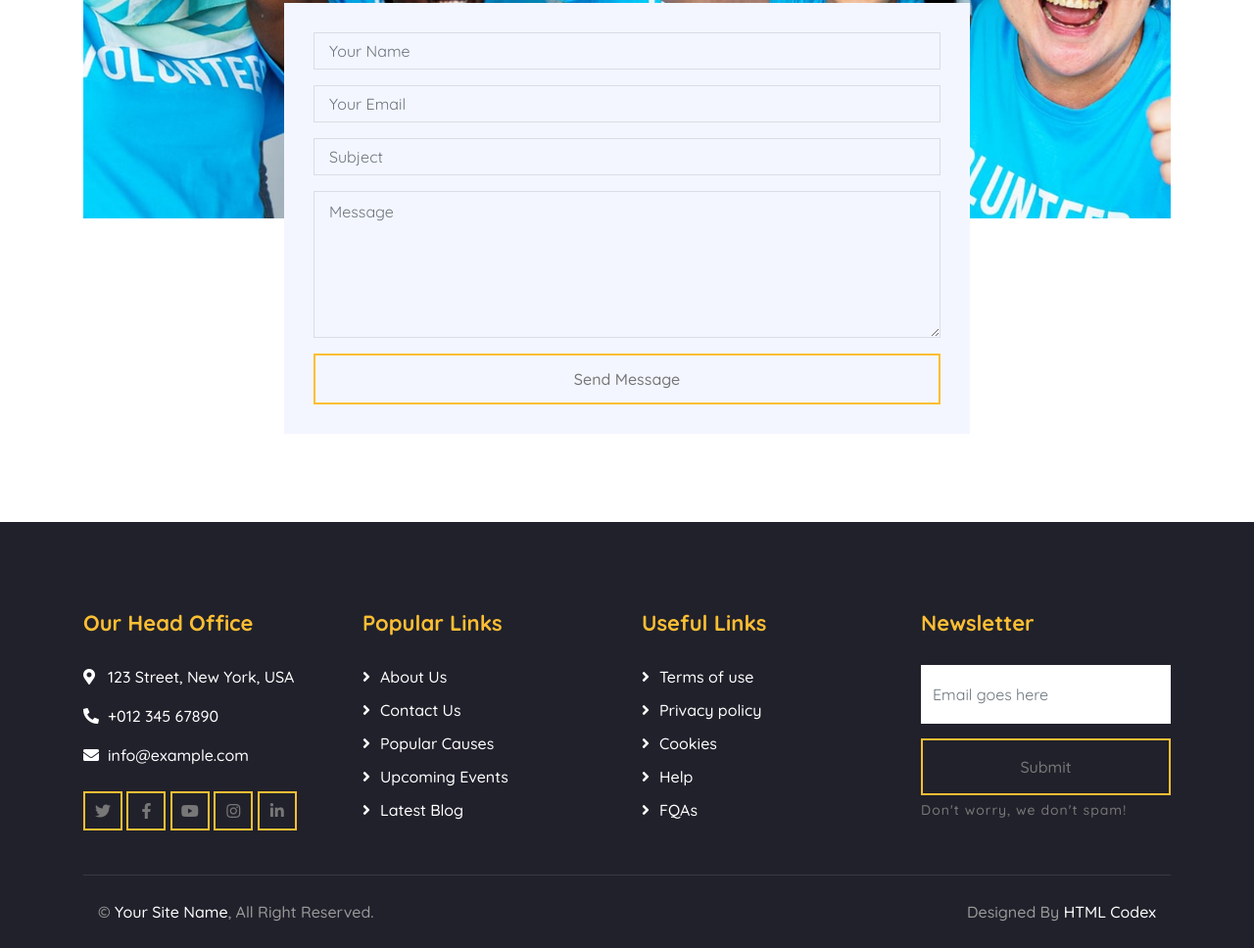
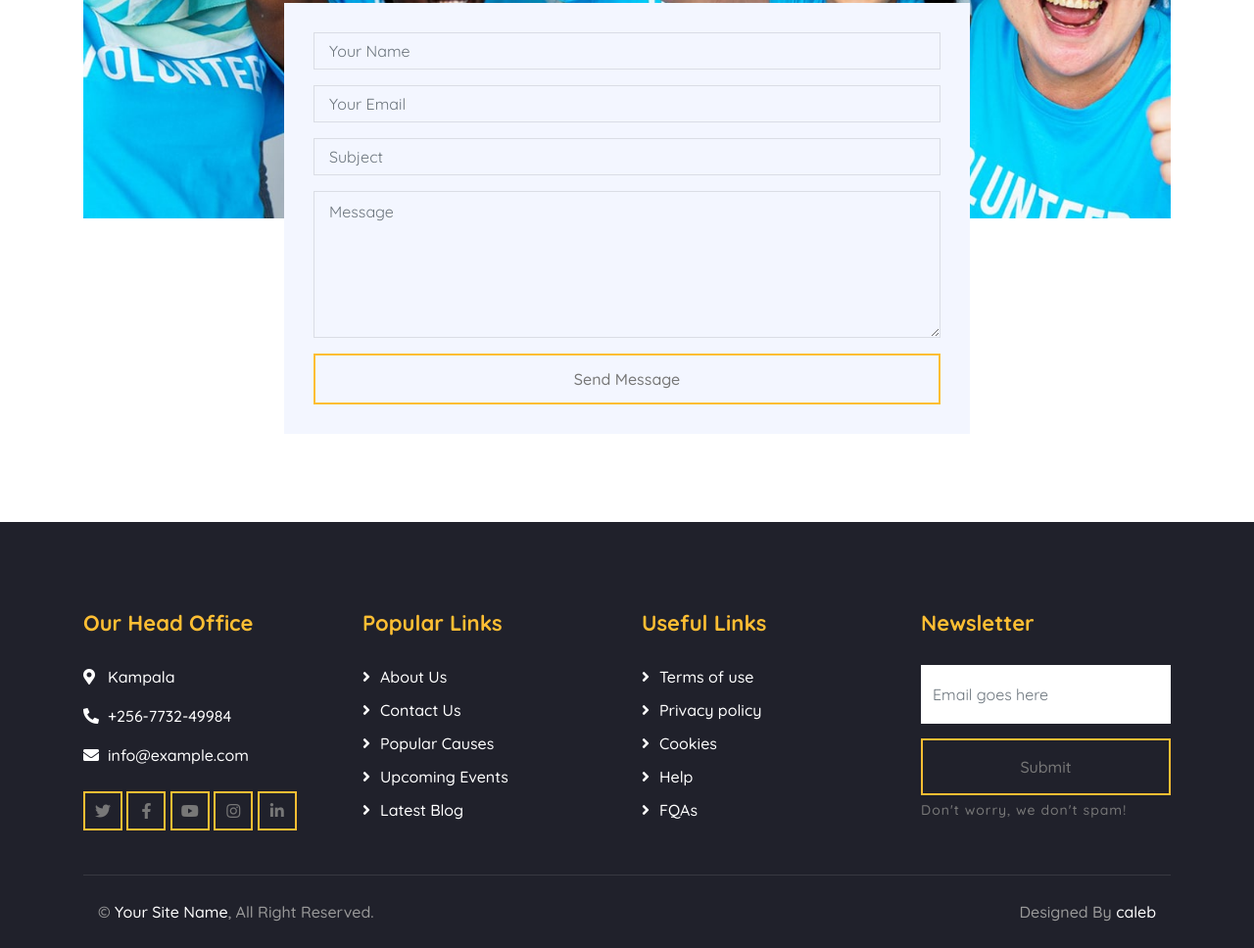
Before and after one commit to jonathancaleb/charity, a plain HTML site: page contact.html in a window 1280 px wide. Shown: the part 874-1842 px from the top of the page at 98% size. Drawn offline with nearby package versions, Linux system fonts and the light colour scheme.

Commit message:
Update contact.html

```diff
--- a/contact.html
+++ b/contact.html
@@ -2,7 +2,7 @@
 <html lang="en">
     <head>
         <meta charset="utf-8">
-        <title>HELPZ - Free Charity Website Template</title>
+        <title>Thrive Uganda Mission</title>
         <meta content="width=device-width, initial-scale=1.0" name="viewport">
         <meta content="Free Website Template" name="keywords">
         <meta content="Free Website Template" name="description">
@@ -59,7 +59,7 @@
         <!-- Nav Bar Start -->
         <div class="navbar navbar-expand-lg bg-dark navbar-dark">
             <div class="container-fluid">
-                <a href="index.html" class="navbar-brand">Helpz</a>
+                <a href="index.html" class="navbar-brand">Thrive Ug Mission</a>
                 <button type="button" class="navbar-toggler" data-toggle="collapse" data-target="#navbarCollapse">
                     <span class="navbar-toggler-icon"></span>
                 </button>
@@ -152,8 +152,8 @@
                     <div class="col-lg-3 col-md-6">
                         <div class="footer-contact">
                             <h2>Our Head Office</h2>
-                            <p><i class="fa fa-map-marker-alt"></i>123 Street, New York, USA</p>
-                            <p><i class="fa fa-phone-alt"></i>+012 345 67890</p>
+                            <p><i class="fa fa-map-marker-alt"></i>Kampala</p>
+                            <p><i class="fa fa-phone-alt"></i>+256-7732-49984</p>
                             <p><i class="fa fa-envelope"></i>info@example.com</p>
                             <div class="footer-social">
                                 <a class="btn btn-custom" href=""><i class="fab fa-twitter"></i></a>
@@ -202,7 +202,7 @@
                         <p>&copy; <a href="#">Your Site Name</a>, All Right Reserved.</p>
                     </div>
                     <div class="col-md-6">
-                        <p>Designed By <a href="https://htmlcodex.com">HTML Codex</a></p>
+                        <p>Designed By <a href="">caleb</a></p>
                     </div>
                 </div>
             </div>
```
